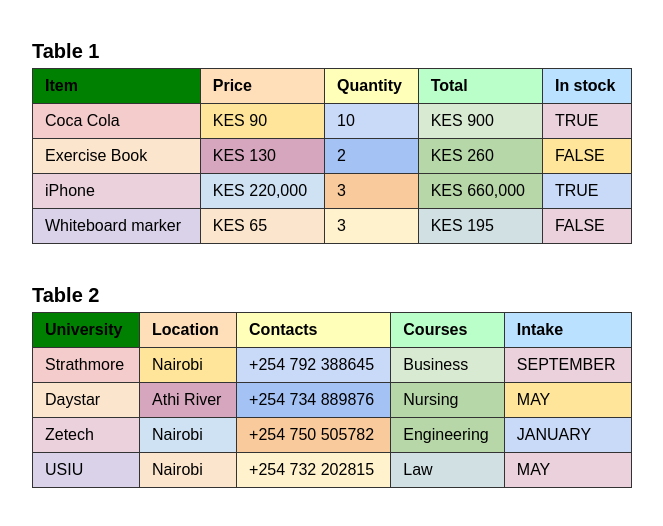
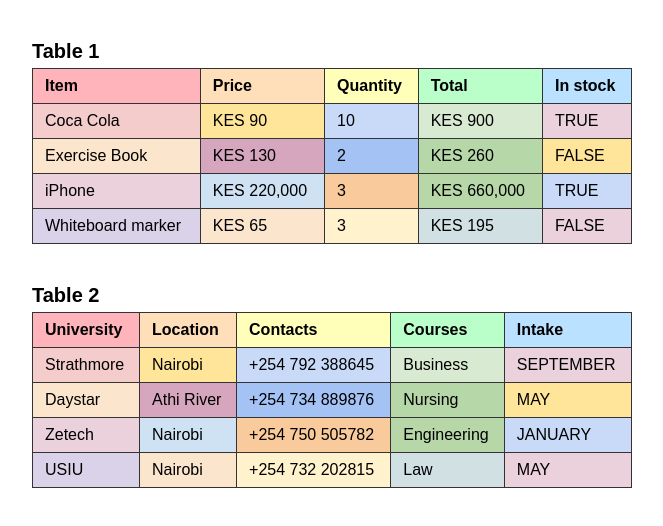
Before and after one commit to TheXadOne/Playgorund, a plain HTML site: page index.html in a window 1280 px wide. Shown: the whole page, without its empty margins (8-671 px from the left). Drawn offline with Linux system fonts and the light colour scheme.

Commit message:
Update style.css

```diff
--- a/style.css
+++ b/style.css
@@ -2,6 +2,7 @@ body {
     font-family: Arial, sans-serif;
     margin: 40px;
     background-color: #fff;
+    font-color: #9D00FF;
 }
 
 table {
@@ -24,7 +25,7 @@ th, td {
 }
 
 /* Unique colors for every header cell */
-th:nth-child(1) { background-color: green; }
+th:nth-child(1) { background-color: #ffb3ba; }
 th:nth-child(2) { background-color: #ffdfba; }
 th:nth-child(3) { background-color: #ffffba; }
 th:nth-child(4) { background-color: #baffc9; }
```
